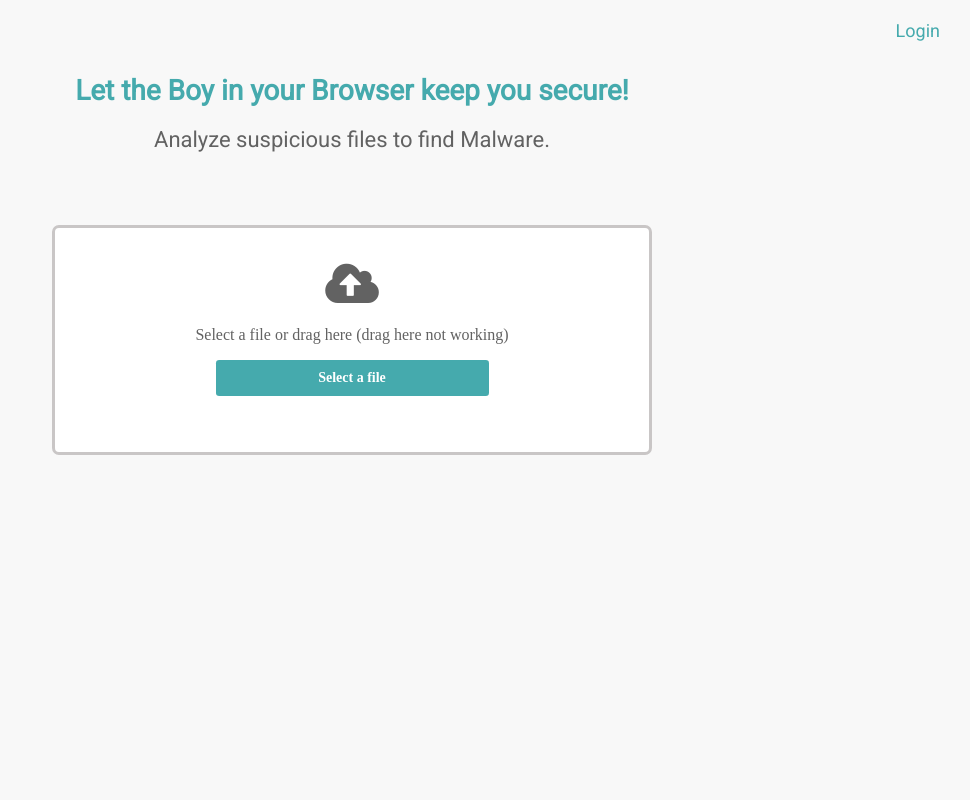
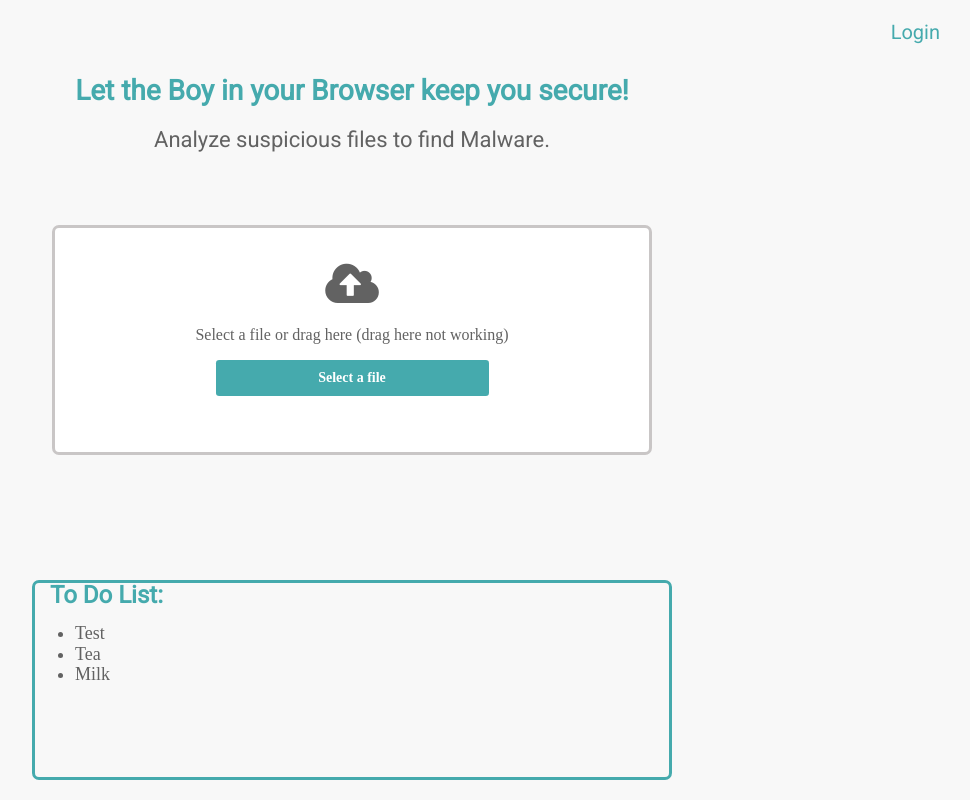
Before and after one commit to pauldiaz10/BoyInTheBrowser, a PHP site: page /Main.html in a window 1280 px wide. Shown: the whole page, without its empty margins (288-1258 px from the left). Run offline with PHP 8.4, Linux system fonts and the light colour scheme; some libraries are stand-ins or nearby versions.

Commit message:
Added todo list to main page for simple stuff

```diff
--- a/Main.html
+++ b/Main.html
@@ -26,6 +26,15 @@
     </label>
   </form>
 
+  <div class="todo">
+    <h2>To Do List:</h2>
+    <ul>
+      <li>Test</li>
+      <li>Tea</li>
+      <li>Milk</li>
+    </ul>
+  </div>
+
   <script src='https://cdnjs.cloudflare.com/ajax/libs/jquery/3.1.0/jquery.min.js'></script>
 </body>
 </html>
--- a/css/style.css
+++ b/css/style.css
@@ -134,7 +134,7 @@ p {
   padding: 5px 20px 5px 50px;
   cursor: pointer;
   font-family: "Roboto", sans-serif;
-  font-size: 18px;
+  font-size: 20px;
 }
 
 /* Start Login Page */
@@ -169,3 +169,28 @@ p {
   box-shadow: inset 0 0 0 6px #eee;
 }
 /* End Login Page */
+
+/* Start Test Code */
+.todo {
+  border: 3px solid #45aaad;
+  border-radius: 7px;
+  height: 25%;
+  width: 50%;
+  position: absolute;
+  bottom: 20px;
+  right: 25%;
+}
+
+.todo h2 {
+  color: #45aaad;
+  text-align: left;
+  font-size: 24px;
+  margin-left: 15px;
+}
+
+.todo ul li {
+  color: #626262;
+  text-align: left;
+  font-size: 18px;
+}
+/* End Test Code */
```
